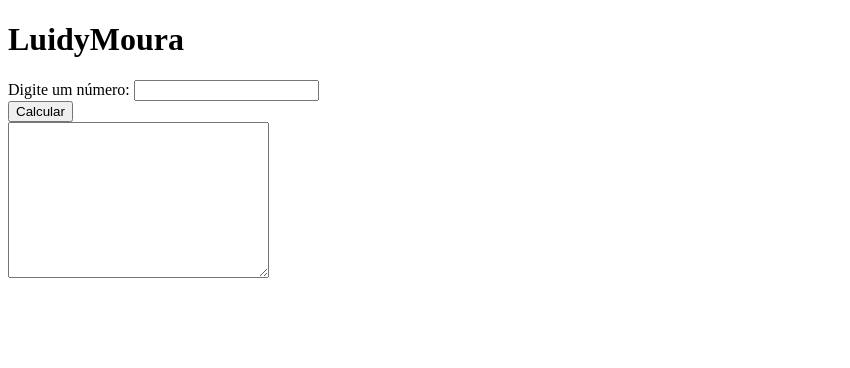
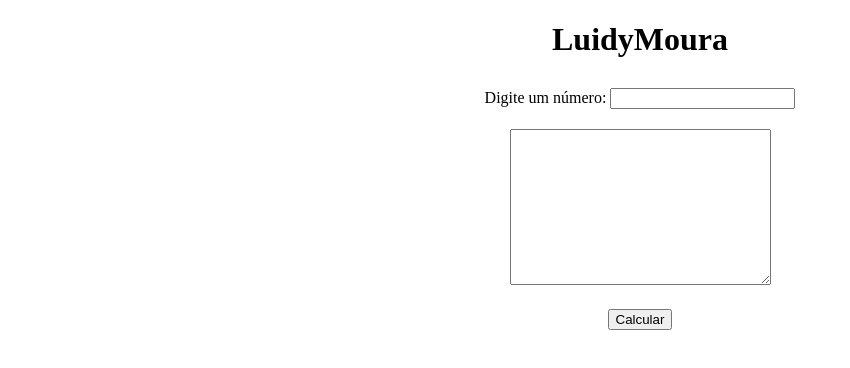
Before and after one commit to manoelluis/Atividade-03---Processo-Seletivo-C3C-Software, a plain HTML site: page Questão 4/index.html in a window 1280 px wide. Shown: the whole page, without its empty margins (0-850 px from the left). Drawn offline with Linux system fonts and the light colour scheme.

Commit message:
Questão 4 finalizada

```diff
--- a/Questão 3/style.css
+++ b/Questão 3/style.css
@@ -1,3 +1,12 @@
+body {
+    text-align: center;
+    justify-content: center;
+}
+
+input {
+    margin-top: 12px;
+}
+
 input {
     width: 300px;
 }
--- a/Questão 4/index.html
+++ b/Questão 4/index.html
@@ -12,9 +12,9 @@
     <label>Digite um número:</label>
     <input type="number" name="num" id="num" min="1" />
     <br />
+    <textarea name="resultado" id="res" cols="30" rows="10" readonly></textarea>
+    <br />
     <button id="calcular">Calcular</button>
-    <br />
-    <textarea name="resultado" id="res" cols="30" rows="10" readonly></textarea>
 
     <script src="luidymoura.js"></script>
   </body>
--- a/Questão 4/style.css
+++ b/Questão 4/style.css
@@ -0,0 +1,12 @@
+body {
+    text-align: center;
+    justify-content: center;
+}
+
+input {
+    margin-top: 8px;
+}
+
+textarea {
+    margin: 20px 0;
+}
```
